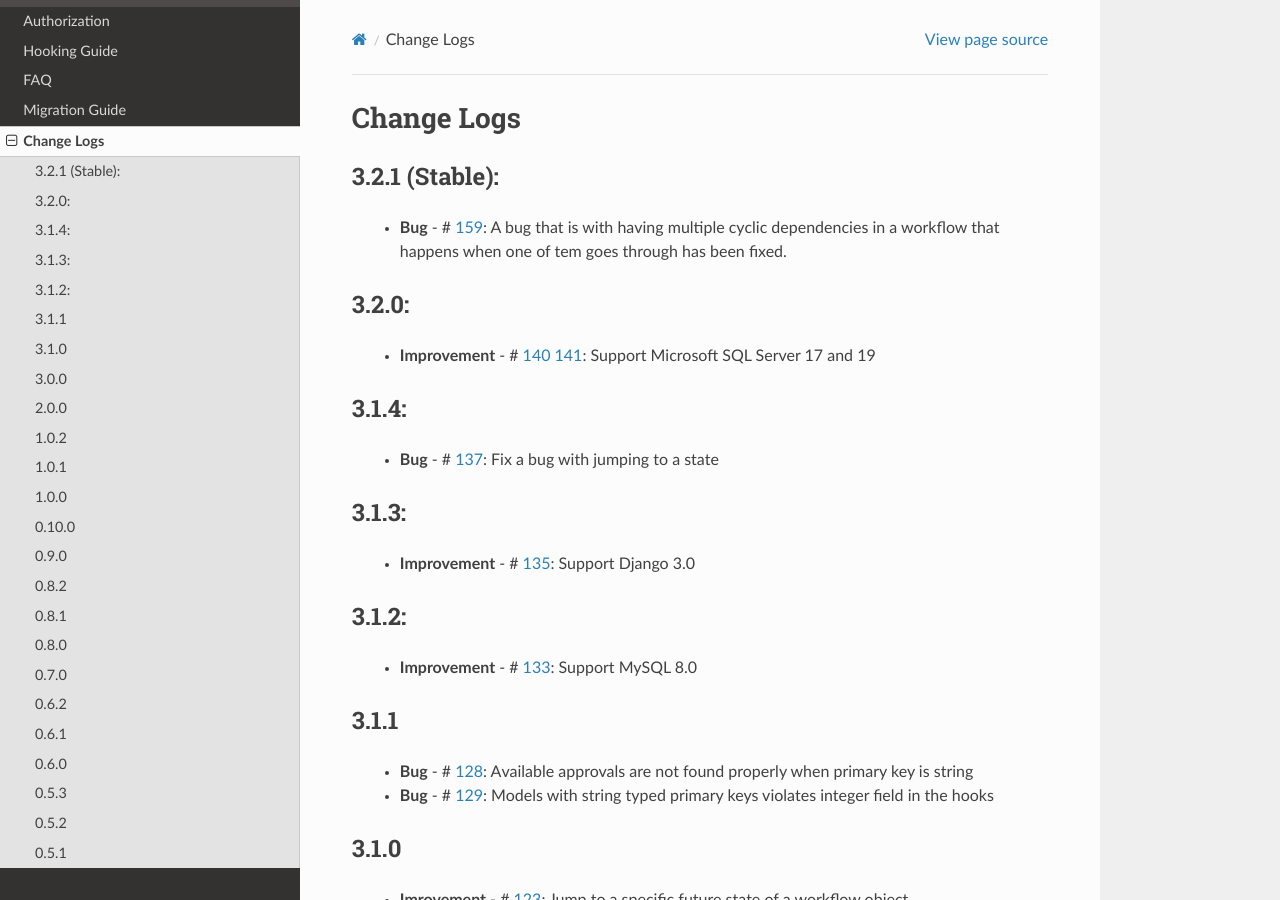
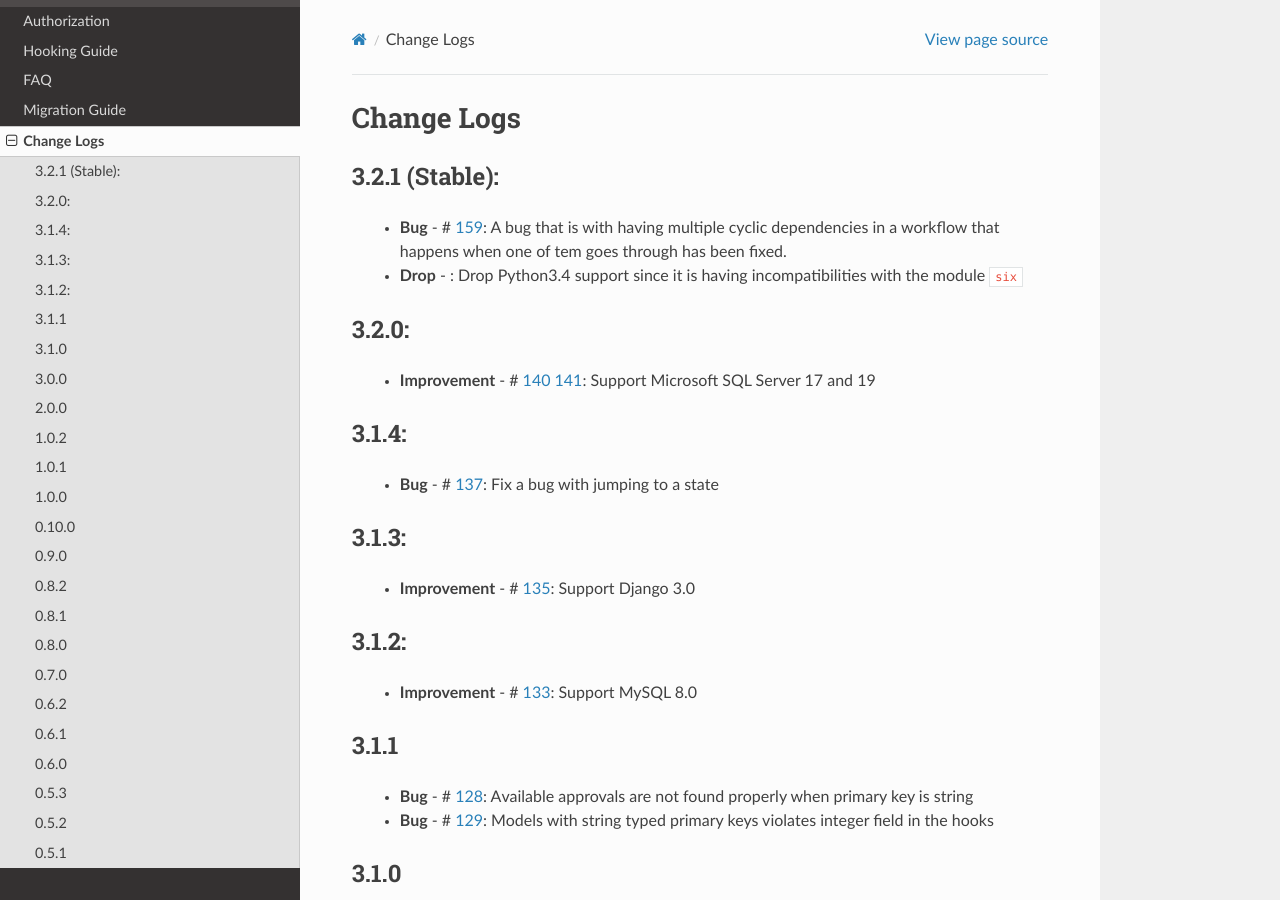
Before and after one commit to javrasya/django-river, a Sphinx documentation site: the page built from docs/changelog.rst, in a window 1280 px wide and 900 px high. Built offline with Sphinx 7.4.7 and the Read the Docs theme 2.0.0, drawn with Linux system fonts in a browser that asks for light colours; pages that are not in the unit, such as notebooks, are missing from menus.

Commit message:
Mention about support for python 3.4 getting dropped in the changelog

```diff
--- a/docs/changelog.rst
+++ b/docs/changelog.rst
@@ -6,6 +6,7 @@ Change Logs
 3.2.1 (Stable):
 ---------------
     * **Bug**         -  # 159_: A bug that is with having multiple cyclic dependencies in a workflow that happens when one of tem goes through has been fixed.
+    * **Drop**        -        : Drop Python3.4 support since it is having incompatibilities with the module ``six``
 
 
 .. _159: https://github.com/javrasya/django-river/issues/159
```
Also changed, not shown: 1 other file.
